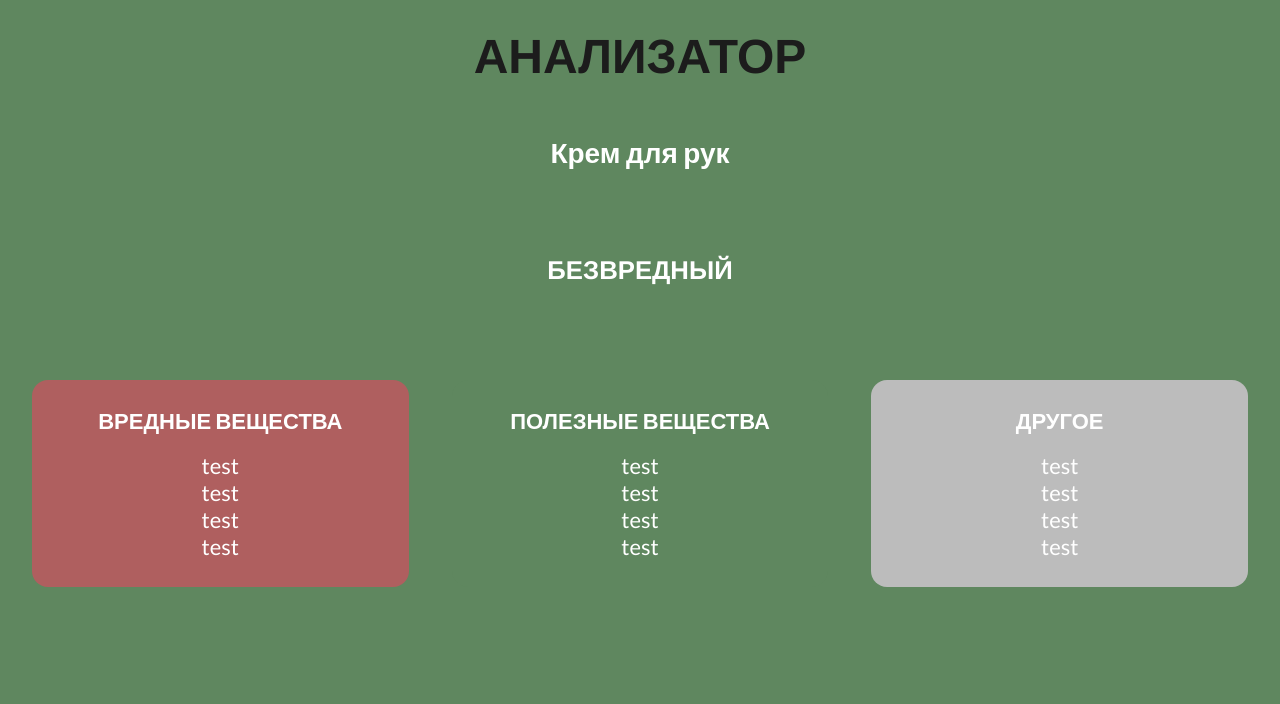
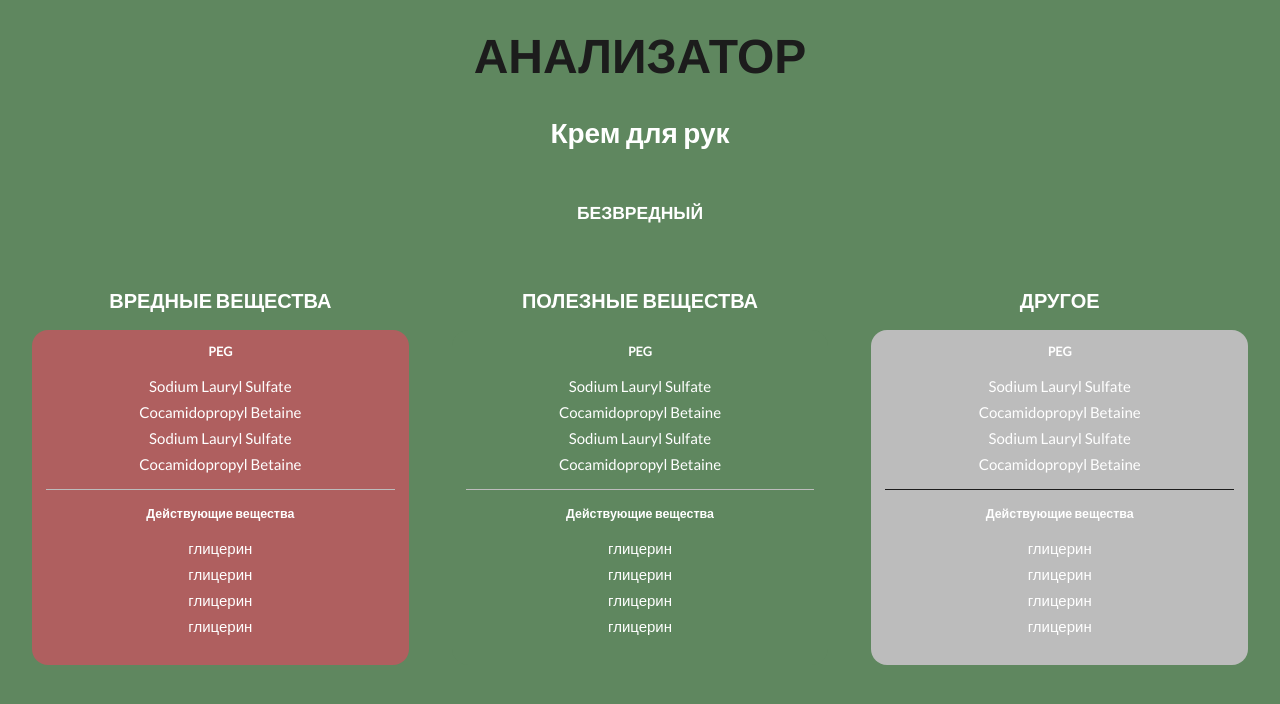
Before and after one commit to divineLush/analisator, a Django app: page /result in a window 1280 px wide. Shown: the top 704 px of the page. Run offline with Django 4.2, Linux system fonts and the light colour scheme.

Commit message:
адаптив для страницы результатов

```diff
--- a/uploads/static/css/base.css
+++ b/uploads/static/css/base.css
@@ -78,9 +78,3 @@ h2 {
 .mb-20 {
     margin-bottom: 20rem;
 }
-
-@media (max-width: 768px) {
-    body {
-        background-color: red;
-    }
-}
--- a/uploads/static/css/result.css
+++ b/uploads/static/css/result.css
@@ -1,3 +1,8 @@
+body {
+    padding-bottom: 1.6rem;
+    font-size: 1.5rem;
+}
+
 .color-black {
     color: #1c1c1c;
 }
@@ -15,15 +20,20 @@
 }
 
 h2 {
-    margin-top: 4.8rem;
+    margin-top: 2.8rem;
 }
 
 h3 {
-    margin: 7.8rem 0;
+    margin: 4.8rem 0;
 }
 
 h4 {
     margin-bottom: 1.7rem;
+    font-size: 2rem;
+}
+
+h5 {
+    padding-bottom: 1.8rem;
 }
 
 .results {
@@ -38,11 +48,63 @@ h4 {
 
 ul {
     list-style: none;
+    padding-bottom: 1.6rem;
+}
+
+ul:not(:last-child) {
+    padding-bottom: 1.6rem;
+    border-bottom: 1px solid #bcbcbc;
+    margin-bottom: 1.6rem;
+}
+
+ul._border-black {
+    border-color: #1c1c1c;
+}
+
+li:not(:last-child) {
+    padding-bottom: .8rem;
 }
 
 .result-block {
     max-width: 430px;
     flex: 1;
+}
+
+.result-list {
     border-radius: 16px;
-    padding: 2.7rem;
+    padding: 1.4rem;
 }
+
+@media (max-width: 900px) {
+    body {
+        font-size: 2rem;
+    }
+
+    .results {
+        flex-direction: column;
+    }
+
+    .result-block {
+        max-width: 100%;
+    }
+
+    h1 {
+        font-size: 4rem;
+    }
+
+    h2 {
+        font-size: 2.4rem;
+    }
+
+    h3 {
+        font-size: 2.6rem;
+    }
+
+    h4 {
+        font-size: 2.2rem;
+    }
+
+    h5 {
+        font-size: 2.2rem;
+    }
+}
--- a/uploads/templates/index.html
+++ b/uploads/templates/index.html
@@ -1,6 +1,7 @@
 <!DOCTYPE html>
 <head>
     <title>My Awesome Site</title>
+    <meta name="viewport" content="width=device-width, initial-scale=1">
     {% load static %}
     <link rel="stylesheet" href="{% static 'css/base.css' %}">
     <link rel="stylesheet" href="{% static 'css/index.css' %}">
--- a/uploads/templates/result.html
+++ b/uploads/templates/result.html
@@ -1,6 +1,7 @@
 <!DOCTYPE html>
 <head>
     <title>My Awesome Site</title>
+    <meta name="viewport" content="width=device-width, initial-scale=1">
     {% load static %}
     <link rel="stylesheet" href="{% static 'css/base.css' %}">
     <link rel="stylesheet" href="{% static 'css/result.css' %}">
@@ -13,32 +14,62 @@
     </header>
     <main>
         <div class="results">
-            <div class="result-block bg-red">
+            <div class="result-block">
                 <h4 class="text-center">ВРЕДНЫЕ ВЕЩЕСТВА</h4>
+                <div class="result-list bg-red">
+                    <h5 class="text-center">PEG</h5>
                     <ul class="text-center">
-                    <li>test</li>
-                    <li>test</li>
-                    <li>test</li>
-                    <li>test</li>
+                        <li>Sodium Lauryl Sulfate </li>
+                        <li>Cocamidopropyl Betaine</li>
+                        <li>Sodium Lauryl Sulfate </li>
+                        <li>Cocamidopropyl Betaine</li>
+                    </ul>
+                    <h5 class="text-center">Действующие вещества</h5>
+                    <ul class="text-center">
+                        <li>глицерин</li>
+                        <li>глицерин</li>
+                        <li>глицерин</li>
+                        <li>глицерин</li>
                     </ul>
                 </div>
-            <div class="result-block bg-green">
+            </div>
+            <div class="result-block">
                 <h4 class="text-center">ПОЛЕЗНЫЕ ВЕЩЕСТВА</h4>
+                <div class="result-list bg-green">
+                    <h5 class="text-center">PEG</h5>
                     <ul class="text-center">
-                    <li>test</li>
-                    <li>test</li>
-                    <li>test</li>
-                    <li>test</li>
+                        <li>Sodium Lauryl Sulfate </li>
+                        <li>Cocamidopropyl Betaine</li>
+                        <li>Sodium Lauryl Sulfate </li>
+                        <li>Cocamidopropyl Betaine</li>
+                    </ul>
+                    <h5 class="text-center">Действующие вещества</h5>
+                    <ul class="text-center">
+                        <li>глицерин</li>
+                        <li>глицерин</li>
+                        <li>глицерин</li>
+                        <li>глицерин</li>
                     </ul>
                 </div>
-            <div class="result-block bg-grey">
+            </div>
+            <div class="result-block">
                 <h4 class="text-center">ДРУГОЕ</h4>
+                <div class="result-list bg-grey">
+                    <h5 class="text-center">PEG</h5>
+                    <ul class="text-center _border-black">
+                        <li>Sodium Lauryl Sulfate </li>
+                        <li>Cocamidopropyl Betaine</li>
+                        <li>Sodium Lauryl Sulfate </li>
+                        <li>Cocamidopropyl Betaine</li>
+                    </ul>
+                    <h5 class="text-center">Действующие вещества</h5>
                     <ul class="text-center">
-                    <li>test</li>
-                    <li>test</li>
-                    <li>test</li>
-                    <li>test</li>
+                        <li>глицерин</li>
+                        <li>глицерин</li>
+                        <li>глицерин</li>
+                        <li>глицерин</li>
                     </ul>
+                </div>
             </div>
         </div>
     </main>
```
Lines whose indentation alone changed are shown as unchanged.
